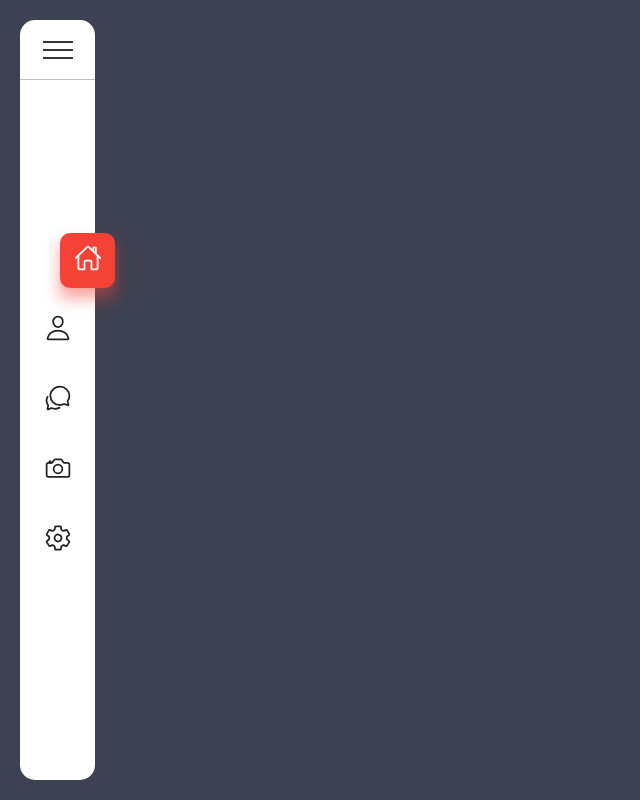
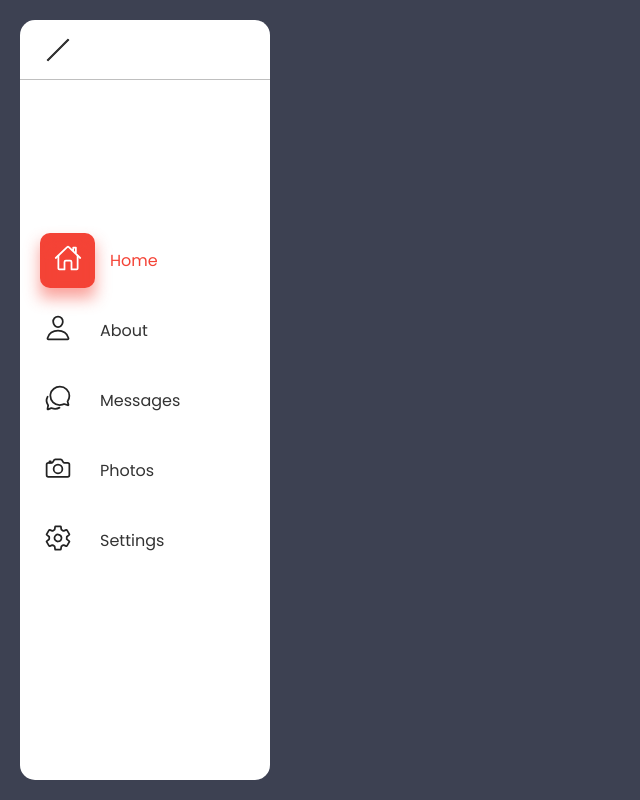
Before and after one commit to sandalfon01/menu, a plain HTML site: page index.html in a window 1280 px wide. Both pictures are taken after a click on the element 57 px from the left and 50 px from the top of the page. Shown: the whole page, without its empty margins (0-640 px from the left). Drawn offline with nearby package versions, Linux system fonts and the light colour scheme.

Commit message:
ya está funcionando reading （￣︶￣）↗

```diff
--- a/css/styles.scss
+++ b/css/styles.scss
@@ -124,7 +124,7 @@ body{
         }
     }
     &.open .menuToggle::before{
-        transform: translateY(0px) rotate(45deg);
+        transform: translateY(0px) rotate(-45deg);
     }
     &.open{
         width: 250px;
--- a/script.js
+++ b/script.js
@@ -1,17 +1,16 @@
-const menuTuggle=document.querySelector('.menuToggle')
-const navigation=document.querySelector('.navigation');
+const menuToggle=document.querySelector(".menuToggle")
+const navigation=document.querySelector(".navigation")
 
-menuTuggle.onclik=function(){
-    navigation.classList.toggle('open')
-}
+menuToggle.addEventListener("click", function() {
+    navigation.classList.toggle("open");
+  });
+
 const list=document.querySelectorAll('.list')
 function activarLink(){
     list.forEach((item)=>
     item.classList.remove('active'))
     this.classList.add('active')
-
 }
 list.forEach((item)=>
 item.addEventListener('click',activarLink)
 )
-console.log(activarLink);
```
Also changed, not shown: css/styles.css, 1 other file.
